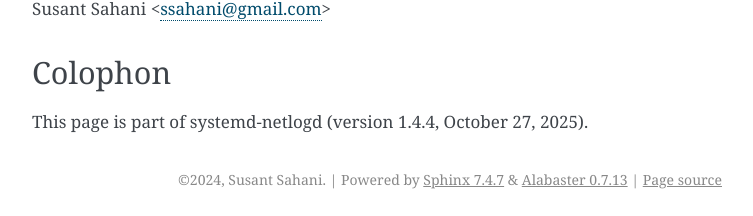
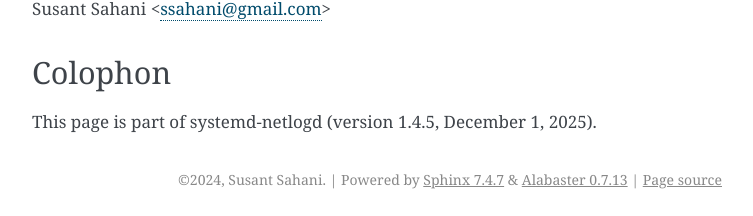
Before and after one commit to systemd/systemd-netlogd, a Sphinx documentation site: the page built from doc/index.rst, in a window 1280 px wide and 900 px high, scrolled down 4620 px. Shown: the part 681-897 px from the top of the window, without its empty margins (388-1141 px from the left). Built offline with Sphinx 7.4.7, drawn with Linux system fonts in a browser that asks for light colours.

Commit message:
Bump version numbers to match release

```diff
--- a/doc/index.rst
+++ b/doc/index.rst
@@ -275,4 +275,4 @@ Susant Sahani <ssahani@gmail.com>
 Colophon
 --------
 
-This page is part of systemd-netlogd (version 1.4.4, October 27, 2025).
+This page is part of systemd-netlogd (version 1.4.5, December 1, 2025).
```
Also changed, not shown: 1 other file.
